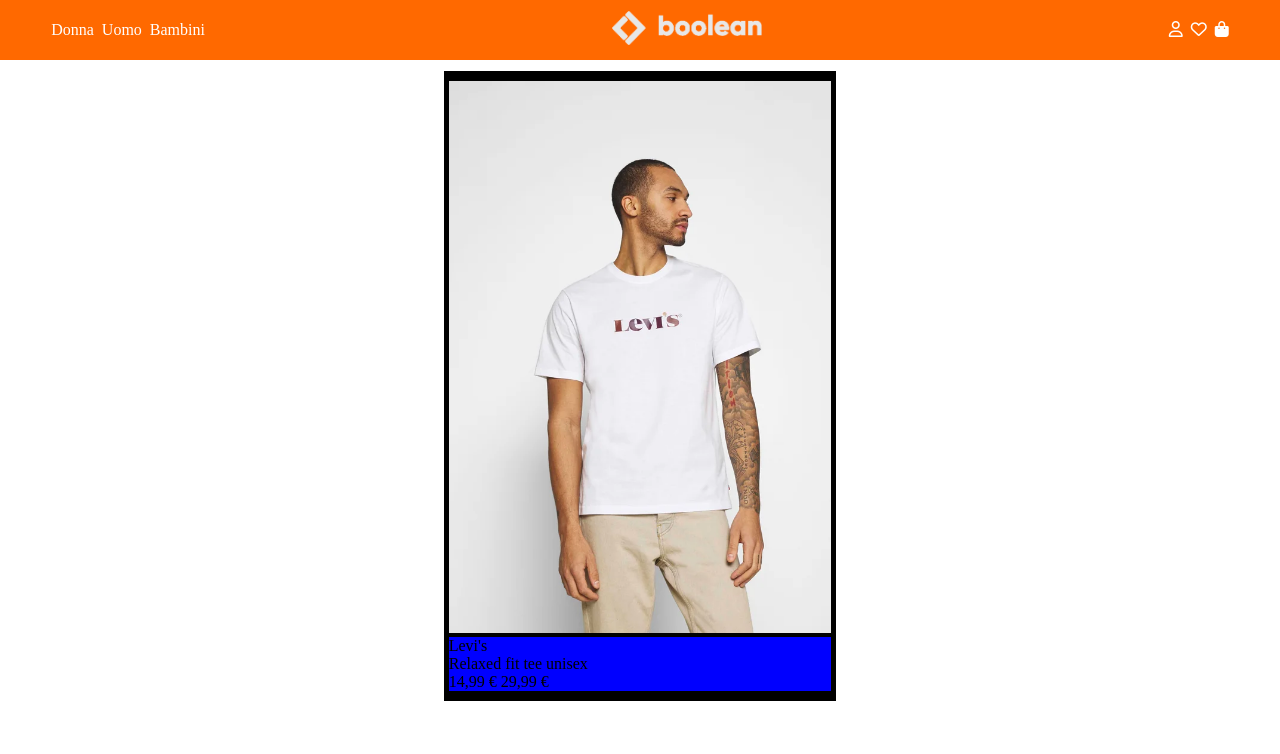
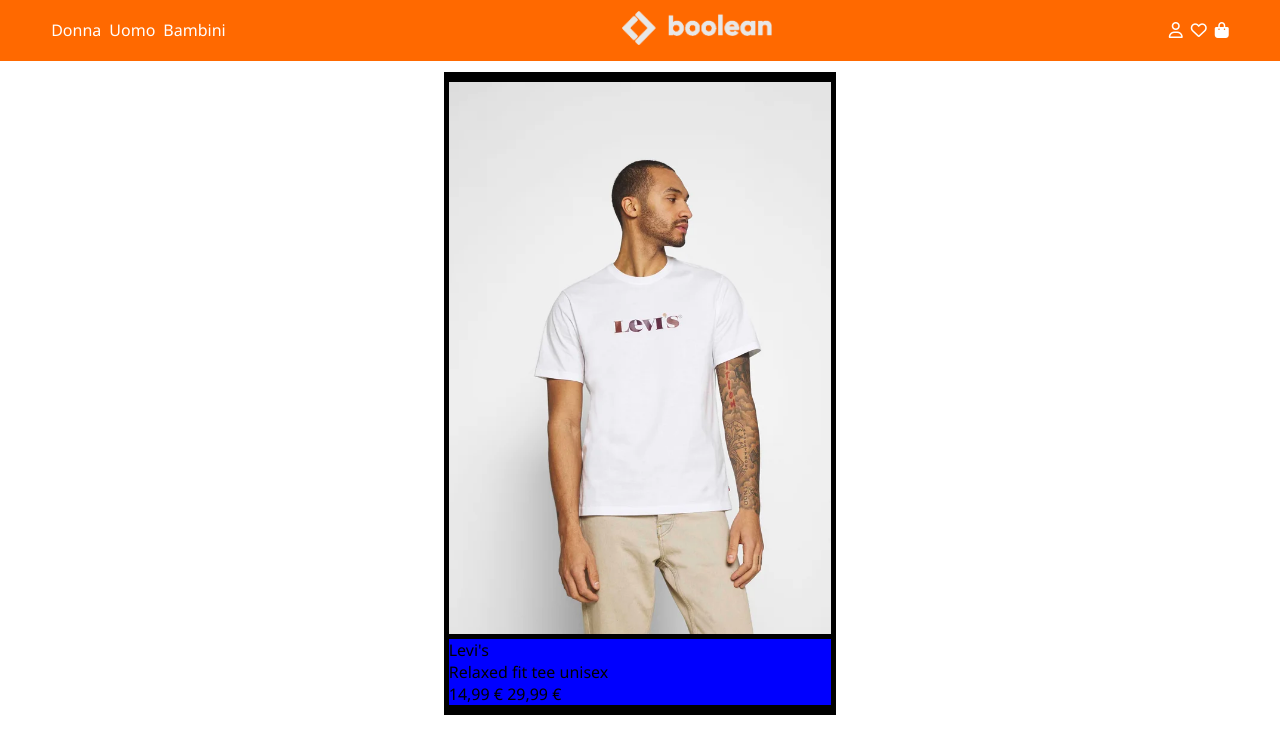
Before and after one commit to totarochristian/html-css-boolando, a plain HTML site: page index.html in a window 1280 px wide. Drawn offline with Linux system fonts and the light colour scheme.

Commit message:
Define general font-family and font-size in the style.css file.

```diff
--- a/css/style.css
+++ b/css/style.css
@@ -2,17 +2,21 @@
 /**************************** Variables definition ****************************/
 /******************************************************************************/
 :root{
+    /* Background variables */
     --bg-header: #ff6900;
     --bg-body: #ffffff;
     --bg-card: #e8e8e8;
     --bg-tag: #008000;
     --bg-priceDiscount: #ff0000;
     --bg-hearth: #ffffff;
+    /* Text colors variables */
     --txt-header: #ffffff;
     --txt-card: #000000;
     --txt-tag: #ffffff;
     --txt-priceDiscount: #ffffff;
     --txt-hearth: #000000;
+    /* Size variables */
+    --body-font-size: 1rem;
 }
 
 /***************************************************************/
@@ -29,6 +33,8 @@
 /*****************************************************************/
 body{
     background-color: var(--bg-body);
+    font-family: 'Noto Sans', sans-serif;
+    font-size: var(--body-font-size);
 }
 .mainContent{
     max-width: 1200px;
```
